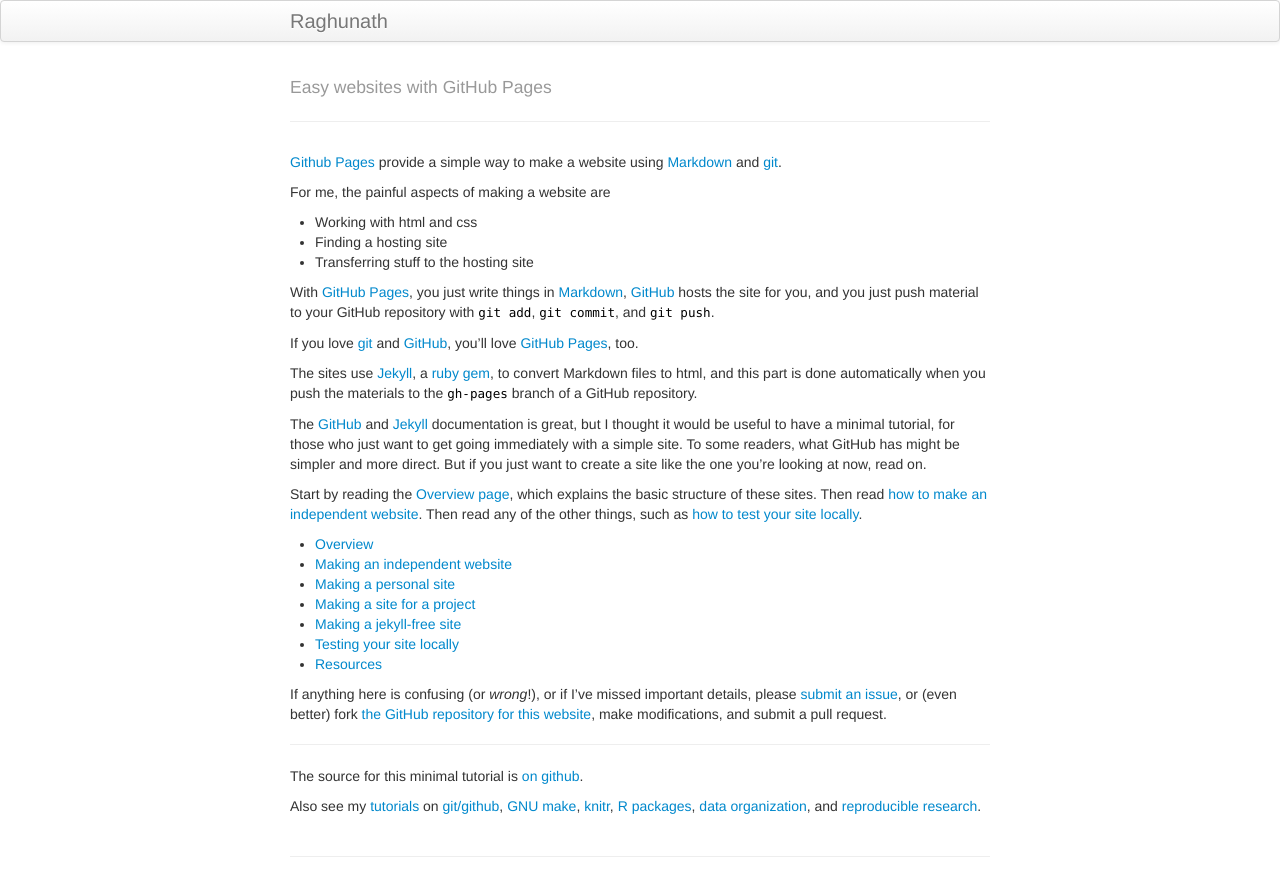
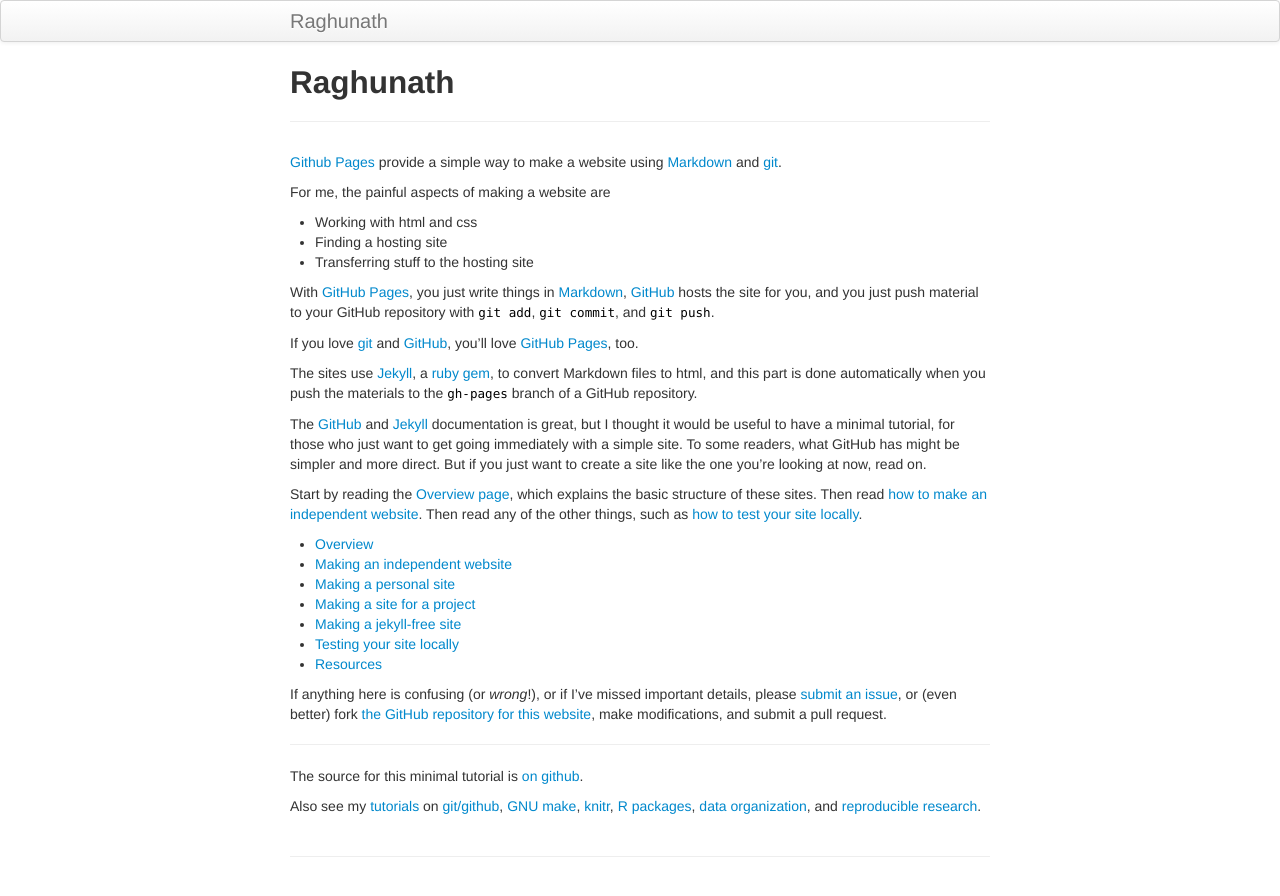
Before and after one commit to rvp22/rvp22.github.io, a Jekyll site: the page built from index.md, in a window 1280 px wide. Shown: the top 896 px of the page. Built offline with Jekyll 4.4.1, drawn with Linux system fonts in a browser that asks for light colours.

Commit message:
Update index.md

```diff
--- a/index.md
+++ b/index.md
@@ -1,8 +1,8 @@
 ---
 layout: page
-title:
-tagline: Easy websites with GitHub Pages
-description: Minimal tutorial on making a simple website with GitHub Pages
+title: Raghunath
+tagline:
+description: Raghunath Virginia Tech Resume
 ---
 
 [Github Pages](https://pages.github.com) provide a simple way to make a
```
